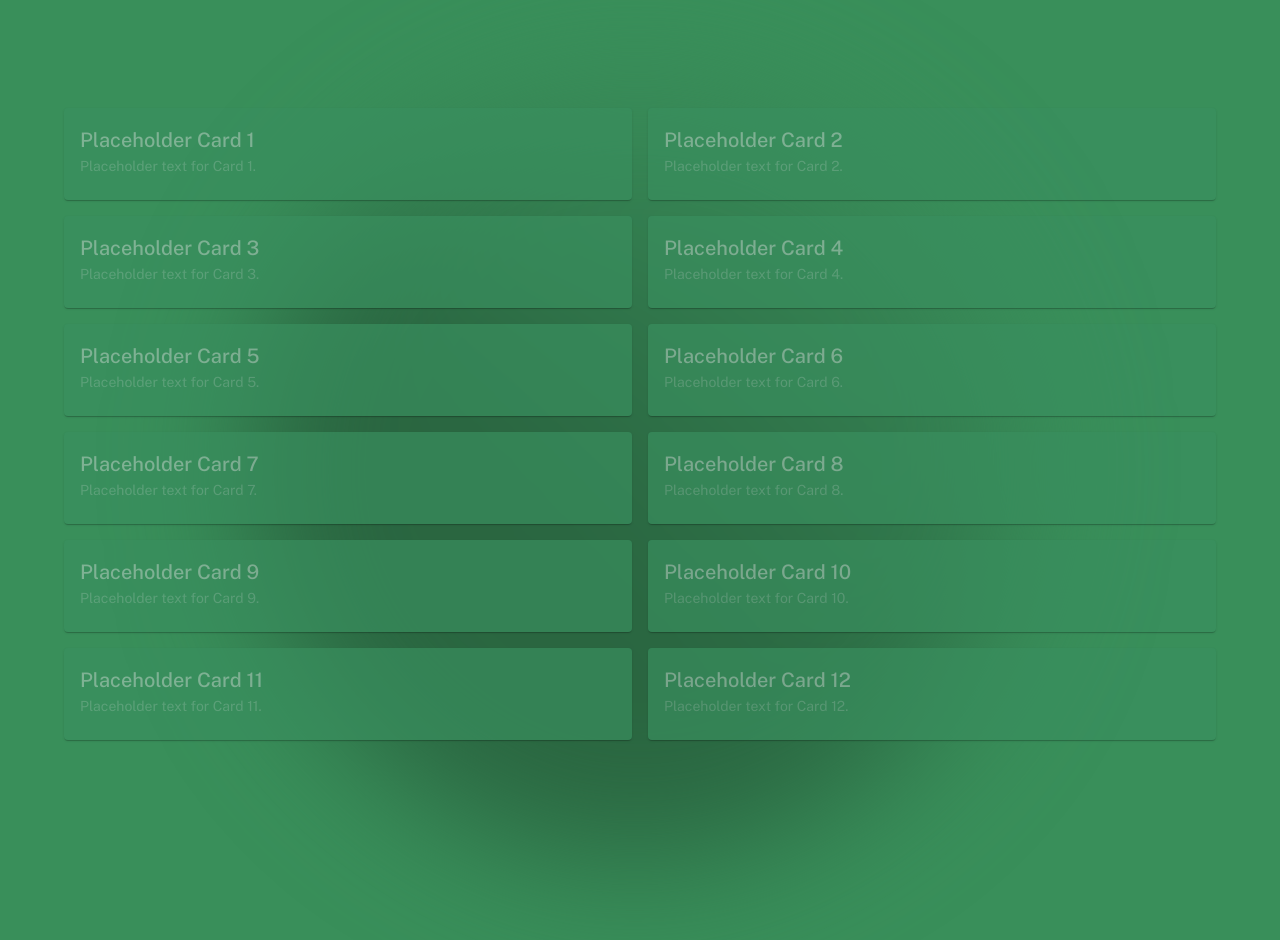
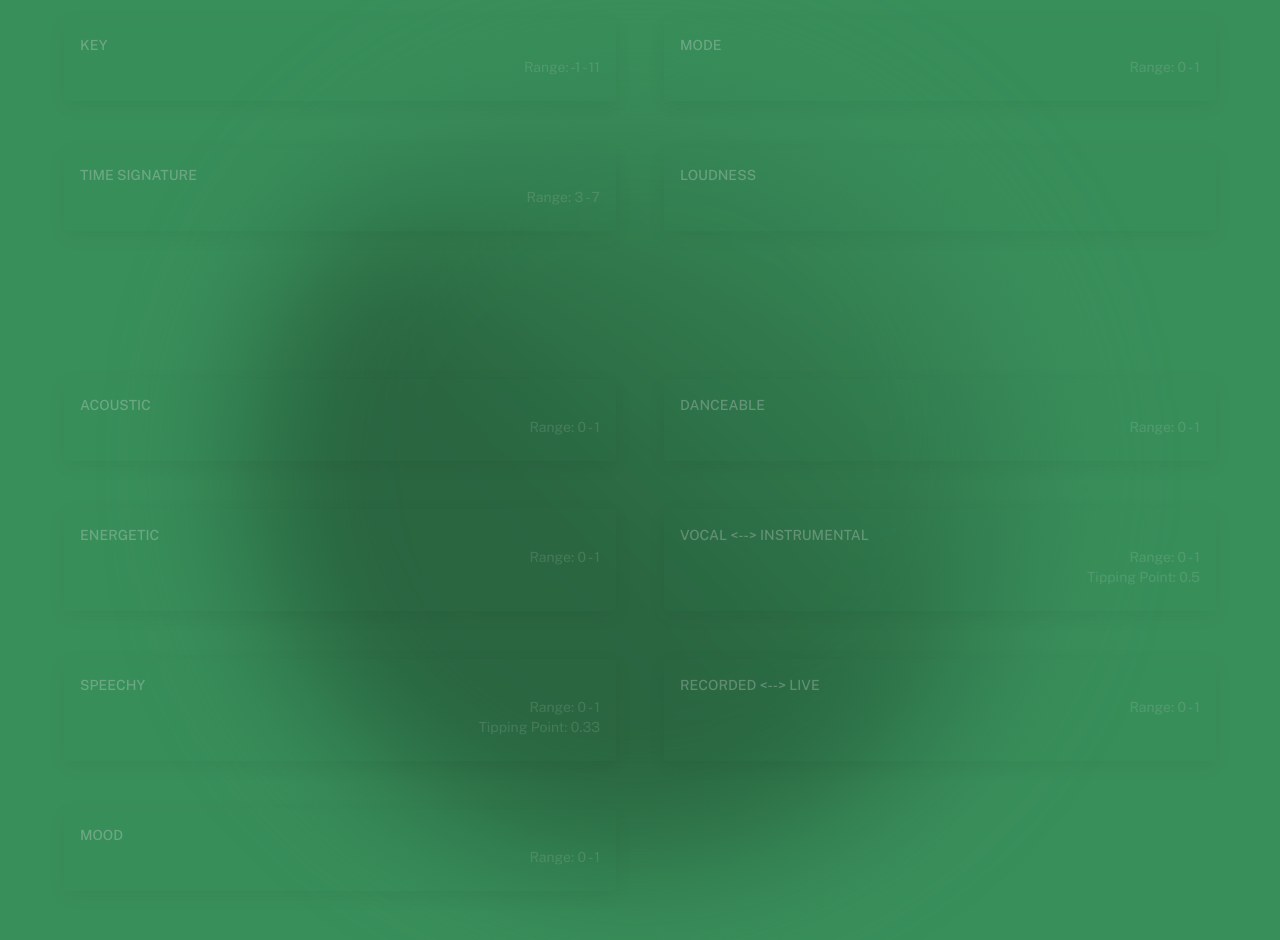
Before and after one commit to pointandline/specify, a Next.js app in the folder specify/: page / in a window 1280 px wide. Both pictures are taken after a click on the button "Begin.". Shown: the top 940 px of the page. Built offline with nearby package versions, Linux system fonts and the light colour scheme.

Commit message:
rev [ui] MainUI: refactor & add styling

```diff
--- a/specify/components/MainUI.js
+++ b/specify/components/MainUI.js
@@ -1,28 +1,37 @@
 import Grid from '@mui/material/Grid';
-import Card from '@mui/material/Card';
-import CardContent from '@mui/material/CardContent';
 import Typography from '@mui/material/Typography';
+import MainUICard from '@/components/MainUICard';
+import { spotifyAPIParams } from '@/utils/constants';
+import styles from '@/styles/MainUI.module.css';
 
-import styles from '@/styles/MainUI.module.css'
+export default function MainUI() {
+  // we only want the basic & musical params for laying out the cards
+  const { basicParams, musicalParams } = spotifyAPIParams;
 
+  return (
+    <Grid container spacing={6} alignItems="stretch">
 
-export default function MainUI () {
-    return (
-     <Grid container spacing={2} sx={{ marginTop: 4 }}>
-        {Array.from({ length: 12 }, (v, k) => k+1).map((item) => (
-          <Grid item sm={12} md={6} key={item}>
-            <Card>
-              <CardContent>
-                <Typography variant="h6" component="div">
-                  Placeholder Card {item}
-                </Typography>
-                <Typography variant="body2" color="text.secondary">
-                  Placeholder text for Card {item}.
-                </Typography>
-              </CardContent>
-            </Card>
-          </Grid>
-        ))}
-      </Grid>
-    );
-};
+      {basicParams && (
+        <>
+          {basicParams.map(item => (
+            <Grid item sm={12} md={6} key={item.apiName}>
+              <MainUICard apiParam={item} />
+            </Grid>
+          ))}
+
+          <Grid item xs={12} sx={{ height: '100px' }}></Grid>  {/* this is just a subgroup spacer */}
+        </>
+      )}
+
+      {musicalParams && (
+        <>
+          {musicalParams.map(item => (
+            <Grid item sm={12} md={6} key={item.apiName}>
+              <MainUICard apiParam={item} />
+            </Grid>
+          ))}
+        </>
+      )}
+    </Grid>
+  );
+}
--- /dev/null
+++ b/specify/components/MainUICard.js
@@ -0,0 +1,35 @@
+import Card from '@mui/material/Card';
+import CardContent from '@mui/material/CardContent';
+import Typography from '@mui/material/Typography';
+
+import styles from '@/styles/MainUICard.module.css'
+
+
+export default function MainUICard({ apiParam }) {
+  console.log(apiParam)
+  const { name, range, tippingPoint } = apiParam;
+
+  return (
+    <Card className={styles.card} sx={{ height: '100%', boxShadow: "0 5px 20px 0 rgba(0, 0, 0, .1)" }}>
+      <CardContent className={styles.cardContent} sx={{ display: 'flex', flexDirection: 'column', height: '100%' }}>
+
+        <Typography variant="subtitle2" component="div" color="text.primary.light" sx={{ textTransform: 'uppercase', fontWeight: 500 }}>
+          {name}
+        </Typography>
+
+        {range && range.length === 2 && (
+          <Typography variant="body2" color="text.secondary" align="right">
+            Range: {range[0]} - {range[1]}
+          </Typography>
+        )}
+
+        {tippingPoint !== undefined && (
+          <Typography variant="body2" color="text.secondary" align="right">
+            Tipping Point: {tippingPoint}
+          </Typography>
+        )}
+
+      </CardContent>
+    </Card>
+  );
+}
--- a/specify/pages/index.js
+++ b/specify/pages/index.js
@@ -31,10 +31,8 @@ export default function Home() {
         opacity: 0,
         duration: 600,
         easing: 'easeInQuad',
-        complete: () => setHomepageTextVisible(false),
-      });
-    }
-
+        complete: () => {
+          setHomepageTextVisible(false)
           // then, drop the main UI down from the top of the page
           // -> start by toggling it visible. this will look jarring at first,
           // -> but we can smooth this out by setting the parent container's opacity to 0 in Home's CSS.
@@ -42,11 +40,17 @@ export default function Home() {
           if (mainUIRef.current) {
             anime({
               targets:mainUIRef.current,
-        opacity: [ 0, 1 ],             // start/end opacity states to fade the elements in
-        duration: 1000,
-        easing: 'easeOutBounce',
+              opacity: 1,             // start/end opacity states to fade the elements in
+              duration: 6000,
+              delay: 2000,
+              easing: 'easeInOutQuad',
             });
           }
+        }
+      });
+    }
+
+
   };
 
 
--- a/specify/styles/Home.module.css
+++ b/specify/styles/Home.module.css
@@ -4,6 +4,5 @@
   left: 50%;
   transform: translate(-50%, -50%);
   z-index: 1;
-  opacity: 0.7;
   transition: 1s filter linear;
 }
--- /dev/null
+++ b/specify/styles/MainUICard.module.css
@@ -0,0 +1,11 @@
+.card {
+  opacity: 0.5;
+  transition: background-color 0.3s ease, opacity 0.3s ease;
+  background-color: rgba(57, 143, 95, 0.05) !important;
+}
+
+.card:hover {
+  opacity: 1;
+  transition: background-color 0.5s ease, opacity 0.5s ease;
+  background-color: rgba(0, 0, 0, 0.025) !important;
+}
--- a/specify/utils/constants.js
+++ b/specify/utils/constants.js
@@ -1,15 +1,16 @@
-const SpotifyAPIMusicalParams = [
+const SpotifyAPIParamData = {
     // [ readableName, spotifyResponseName, [ optionalMinValue, optionalMaxValue, optionalTippingPoint ] ]
 
-    // basic parameters
+    basicParams: [
         [ "Duration", "duration_ms" ],                    // expressed in milliseconds
+        [ "Tempo", "tempo" ],                             // in BPM
         [ "Key", "key", [ -1, 11 ] ],                     // 0=C, 1=C#/Db, 2=D, etc. — no detected key returns -1
         [ "Mode", "mode", [ 0, 1 ] ],                     // 0=minor, 1=major, no in-between
+        [ "Time Signature", "time_signature", [ 3, 7 ] ], // as an estimation of x/4 time, e.g. 3 refers to 3/4 time
         [ "Loudness", "loudness" ],                       // in decibels; range is usually -60db to 0db, but not certain
-    [ "Tempo", "tempo" ],                             // in BPM
-    [ "Time Signature", "time_signature", [ 3, 7 ] ], // as an estimation of x/4 time, e.g. 3 refers to 3/4 time
+    ],
 
-    // musical parameters
+    musicalParams: [
         [ "Acoustic", "acousticness", [ 0, 1 ] ],
         [ "Danceable", "danceability", [ 0, 1 ] ],
         [ "Energetic", "energy", [ 0, 1 ] ],             // intensity, activity - mostly tempo and loudness
@@ -17,52 +18,52 @@ const SpotifyAPIMusicalParams = [
         [ "Speechy", "speechiness", [ 0, 1, 0.33 ] ],  // likelihood of spoken words in track, maybe redundant
         [ "Recorded <--> Live", "liveness", [ 0, 1 ] ],
         [ "Mood", "valence", [ 0, 1 ] ],                 // 0: mostly negative (sad/angry); 1: mostly positive (cheerful/euphoric)
-]
+    ],
 
-
-const SpotifyAPIMetadataParams = [
+    metadataParams: [
         ["Analysis URL", "analysis_url" ],
         ["ID", "id" ],
         ["Track URL", "track_href" ],
         ["Type", "type" ], // should always come back as "audio_features"
         ["URI", "uri" ],
-]
+    ],
+};
 
 
-function buildSpotifyAPIParams(SpotifyAPIMusicalParams, SpotifyAPIMetadataParams) {
+function buildSpotifyAPIParams(desiredSubgroupNames) {
+    // since the param subgroups have mostly the same shape,
+    // we'll write a function that handles a subgroup generically!
 
-    // first, map out the musical params
-    const musicalParams = SpotifyAPIMusicalParams.map(param => {
+    const result = {};
 
-        const [readableName, spotifyResponseName, range ] = param;
+    desiredSubgroupNames.forEach(subgroupName => {
+        if (SpotifyAPIParamData[subgroupName]) {
+            result[subgroupName] = SpotifyAPIParamData[subgroupName].map(param => {
+                const [ readableName, apiName, optionalRange ] = param;
 
-        const musicalParam = {
+                // we'll always have these values:
+                const extractedElement = {
                     name: readableName,
-            apiName: spotifyResponseName
+                    apiName: apiName,
                 };
 
-        // if range data exists, add it
-        if (range && range.length > 0) {
-            musicalParam.range = range.slice(0, 2)    // first two range values are min & max
-            if (range.length === 3) {
-                musicalParam.tippingPoint = range[2]; // third value, if present, is the tippingPoint
+                // and need to check for min/max and tippingPoint:
+                if (optionalRange) {
+                    if (optionalRange.length === 2) {
+                        extractedElement.range = optionalRange;
+                    }
+                    if (optionalRange.length === 3) {
+                        extractedElement.range = optionalRange.slice(0, 2);
+                        extractedElement.tippingPoint = optionalRange[2];
                     }
                 }
 
-        return musicalParam
+                return extractedElement;
+            });
+        }
     });
 
-    // then, map out the metadata params
-    const metadataParams = SpotifyAPIMetadataParams.map(param => {
-        const [readableName, spotifyResponseName] = param;
-        return { name: readableName, apiName: spotifyResponseName };
-    });
-
-    // finally, return the composite object
-    return {
-        musicalParams: musicalParams,
-        metadataParams: metadataParams
-    };
+    return result;
 }
 
-export const spotifyAPIParams = buildSpotifyAPIParams(SpotifyAPIMusicalParams, SpotifyAPIMetadataParams);
+export const spotifyAPIParams = buildSpotifyAPIParams(['basicParams', 'musicalParams', 'metadataParams'])
```
Lines whose indentation alone changed are shown as unchanged.
